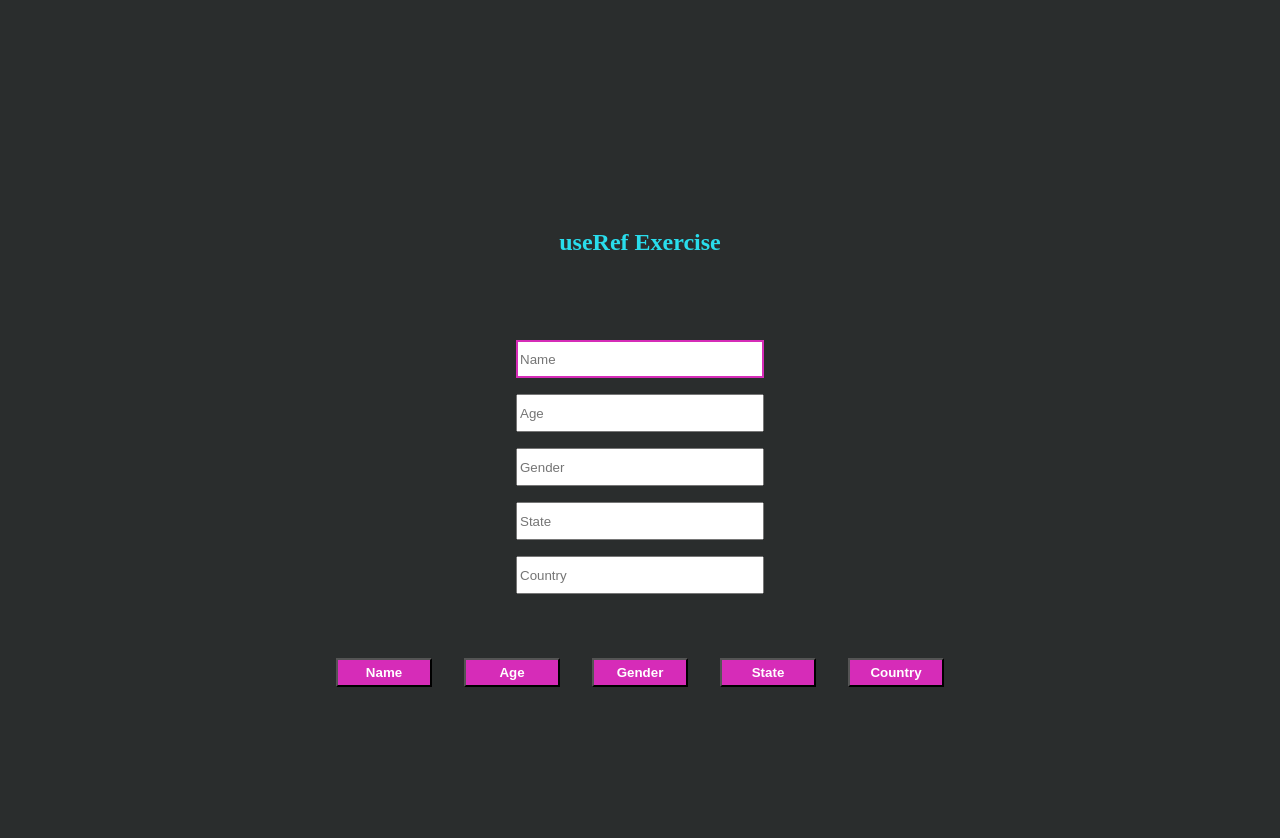
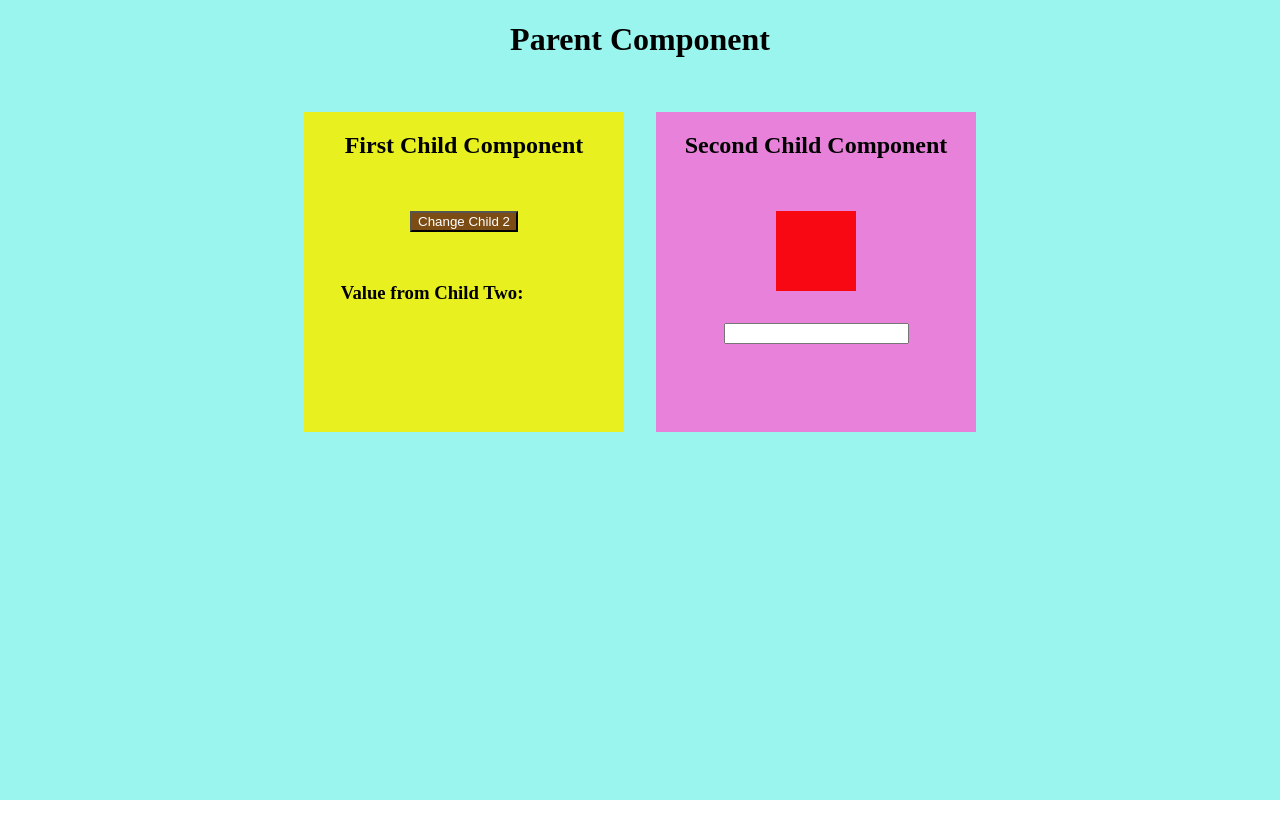
Before and after one commit to frankokule97/react-webtech-practice, a React (Create React App) app: page / in a window 1280 px wide. Shown: the top 838 px of the page. After the commit the page ends 800 px from the top, so only its background shows below. Built offline with nearby package versions, Linux system fonts and the light colour scheme.

Commit message:
chore: practice task for communication between componenets, two child components through parent component

```diff
--- a/src/App.css
+++ b/src/App.css
@@ -280,3 +280,38 @@
 .buttonRef.active {
     border: 2px solid #4ddc1f;
 }
+
+.parent-container {
+    display: flex;
+    flex-direction: column;
+    align-items: center;
+    background-color: #9af5ef;
+    height: 50rem;
+}
+
+.child-container {
+    display: flex;
+    flex-direction: row;
+    gap: 2rem;
+    padding-top: 2rem;
+}
+
+.first-child {
+    background-color: #e9f01f;
+    display: flex;
+    flex-direction: column;
+    align-items: center;
+    width: 20rem;
+    height: 20rem;
+    gap: 2rem;
+}
+
+.second-child {
+    background-color: #e881da;
+    display: flex;
+    flex-direction: column;
+    align-items: center;
+    width: 20rem;
+    height: 20rem;
+    gap: 2rem;
+}
--- /dev/null
+++ b/src/FirstChildComponent.jsx
@@ -0,0 +1,35 @@
+import React from 'react';
+import "./App.css";
+
+const FirstChildComponent = (props) => {
+
+    let changeColor = true;
+
+    const updateChildTwo = () => {
+        props.setIsColorChanged(changeColor);
+        changeColor = !changeColor;
+    };
+
+    return(
+        <div className="first-child">
+            <div>
+                <h2>First Child Component</h2>
+            </div>
+            <div>
+                <button
+                    onClick={updateChildTwo}
+                    style={{
+                    backgroundColor: "#7b4d15",
+                    color: "#ffffff"
+                }}>Change Child 2</button>
+            </div>
+            <div style={{
+                paddingRight: "4rem"
+            }}>
+                <h3>Value from Child Two: {props.input}</h3>
+            </div>
+        </div>
+    )
+}
+
+export default FirstChildComponent;
--- /dev/null
+++ b/src/ParentComponent.jsx
@@ -0,0 +1,37 @@
+import React from "react";
+import "./App.css";
+import { useState } from "react";
+import FirstChildComponent from "./FirstChildComponent";
+import SecondChildComponent from "./SecondChildComponent";
+
+const ParentComponent = () => {
+
+    const [isColorChanged, setIsColorChanged] = useState("false");
+    const [input, setInputText] = useState("");
+
+
+
+    return (
+        <div className="parent-container">
+            <div>
+                <h1>Parent Component</h1>
+            </div>
+            <div className="child-container">
+                <div>
+                    <FirstChildComponent
+                        setIsColorChanged={setIsColorChanged}
+                        input={input}
+                    />
+                </div>
+                <div>
+                    <SecondChildComponent
+                        isColorChanged={isColorChanged}
+                        setInputText={setInputText}
+                    />
+                </div>
+            </div>
+        </div>
+    )
+}
+
+export default ParentComponent;
--- /dev/null
+++ b/src/SecondChildComponent.jsx
@@ -0,0 +1,22 @@
+import React from 'react';
+import "./App.css";
+
+const SecondChildComponent = (props) => {
+    return(
+        <div className="second-child">
+            <div>
+                <h2>Second Child Component</h2>
+            </div>
+            <div style={{
+                backgroundColor: (props.isColorChanged ? "#f80812" : "#54d81a"),
+                height: "5rem",
+                width: "5rem",
+            }}><p></p></div>
+            <div>
+                <input type="text" onChange={(e) => props.setInputText(e.target.value)}/>
+            </div>
+        </div>
+    )
+}
+
+export default SecondChildComponent;
--- a/src/index.js
+++ b/src/index.js
@@ -13,6 +13,7 @@ import ReactDOM from 'react-dom/client';
 // import Student from "./Student";
 // import ConditionalComponent from "./ConditionalComponent";
 import UseRefComponent from "./UseRefComponent";
+import ParentComponent from "./ParentComponent";
 
 let el = document.getElementById('root');
 const root = ReactDOM.createRoot(el);
@@ -32,8 +33,9 @@ root.render(
         <ButtonFn />
         <Images />
         <Student />
-        <ConditionalComponent />*/}
-        <UseRefComponent />
+        <ConditionalComponent />
+        <UseRefComponent />*/}
+        <ParentComponent />
     </>
 );
 
```
